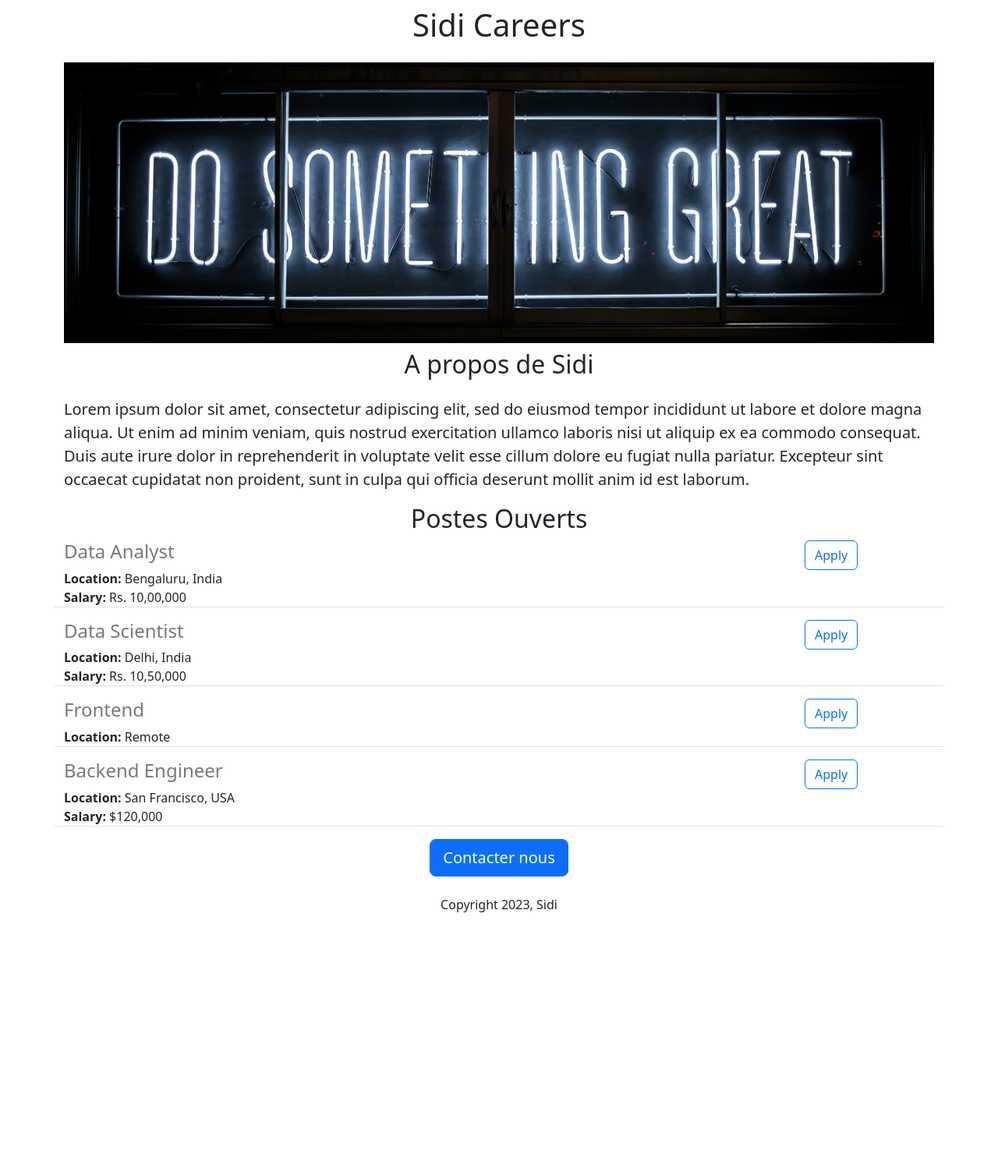
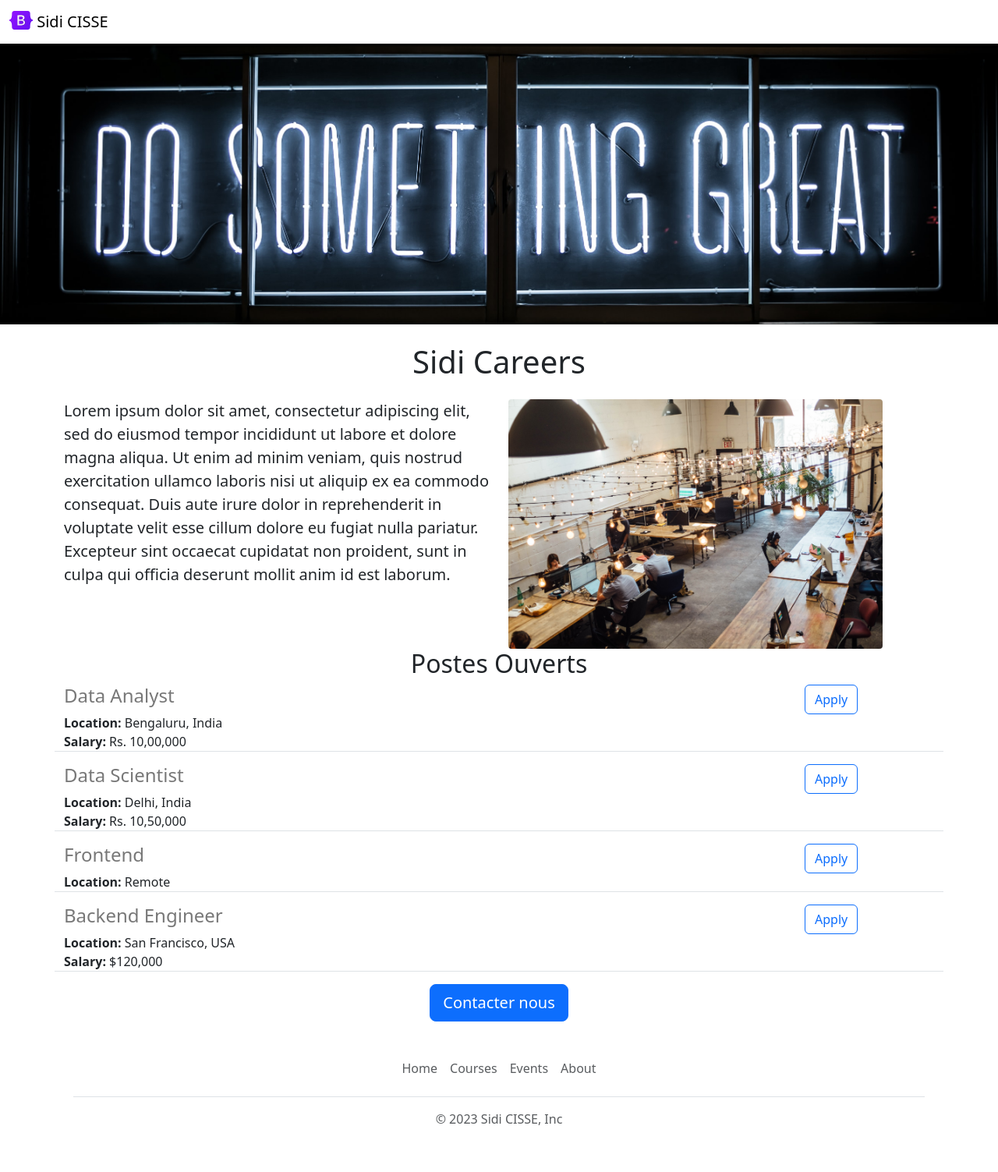
Before and after one commit to SidiML/Project-Flask-Website-v2, a Flask app: page / in a window 1280 px wide. Shown: the whole page at 78% size. Before the commit the page ends 1170 px from the top, so only its background shows below. Run offline with Flask 2, Linux system fonts and the light colour scheme.

Commit message:
État Fonctionnel

```diff
--- /dev/null
+++ b/templates/footer.html
@@ -0,0 +1,11 @@
+<div class="container">
+  <footer class="py-3 my-4">
+    <ul class="nav justify-content-center border-bottom pb-3 mb-3">
+      <li class="nav-item"><a target ="_blank" href="https://www.sidicissé.fr" class="nav-link px-2 text-muted">Home</a></li>
+      <li class="nav-item"><a target ="_blank" href="//sidicissé.fr/learn" class="nav-link px-2 text-muted">Courses</a></li>
+      <li class="nav-item"><a target ="_blank" href="sidicissé.fr/events" class="nav-link px-2 text-muted">Events</a></li>
+<li class="nav-item"><a target ="_blank" href="//sidicissé.fr/about" class="nav-link px-2 text-muted">About</a></li>
+    </ul>
+    <p class="text-center text-muted">&copy; 2023 Sidi CISSE, Inc</p>
+  </footer>
+</div>
--- a/templates/home.html
+++ b/templates/home.html
@@ -8,7 +8,8 @@
       #banner{
         height:360px;
         width:100%;
-        object-fit:cover
+        object-fit:cover;
+        margin-bottom:16px
       }
     </style>
 
@@ -16,13 +17,20 @@
 
   </head>
   <body>
+    {% include 'nav.html' %}
+    <img src="https://projet-python-flask-web.sidicisse.repl.co/static/banner.jpeg" class="img-fluid" id ="banner">
     <div class="container">
 <h1 class="text-center mt-2 mb-4">{{company_name}} Careers</h1>
-    <img src="https://projet-python-flask-web.sidicisse.repl.co/static/banner.jpeg" class="img-fluid" id ="banner">
-    <h2 class="text-center mt-2 mb-4">A propos de {{company_name}} </h2>
+      <div class="row" style="margin-bottom: 16px">
+        <div class ="col-md-6">
     <p class="lead">
           Lorem ipsum dolor sit amet, consectetur adipiscing elit, sed do eiusmod tempor incididunt ut labore et dolore magna aliqua. Ut enim ad minim veniam, quis nostrud exercitation ullamco laboris nisi ut aliquip ex ea commodo consequat. Duis aute irure dolor in reprehenderit in voluptate velit esse cillum dolore eu fugiat nulla pariatur. Excepteur sint occaecat cupidatat non proident, sunt in culpa qui officia deserunt mollit anim id est laborum.
     </p>
+      </div>
+        <div class="d-none d-md-block col-md-6">
+<img src="/static/workerhappy.jpeg" style="height:320px; border-radius:4px">
+        </div>
+
     <h2 class="text-center">Postes Ouverts</h2>
     <div >
       {% for job in jobs %}
@@ -30,9 +38,9 @@
       {% endfor %}
     </div>
       <div class="text-center">
-    <button class="btn btn-primary btn-lg">Contacter nous</button>
-        <p class="mt-4">Copyright 2023, Sidi </p>
+    <a class="btn btn-primary btn-lg" href="mailto:hello@sidicissé.fr?subject=Question%20sur%20les%20offres%20d'emploi&body=Mon%20nom%3A%20%3C%20Votre%20nom%20ici%3E%0D%0A%0D%0AMes%20questions%3A%20%3CSaisir%20tes%20questions%20ici%3E%0D%0A%0D%0A" target ="_blank" >Contacter nous</a>
       </div>
     </div>
+    {% include 'footer.html' %}
   </body>
 </html>
--- a/templates/jobitem.html
+++ b/templates/jobitem.html
@@ -13,7 +13,7 @@
   {% endif  %}
   </div>
   <div class="col-2">
-    <button type="button" class="btn btn-outline-primary">Apply</button>
+    <a href="mailto:hello@sidicissé.fr?subject=Candidature%20pour%20le%20poste%20{{job['title']}}&body=Mon%20nom%3A%3C%20Votre%20nom%20et%20pr%C3%A9nom%3E%0D%0A%0D%0ALien%20de%20mon%20CV%3A%3C%20lien%20cv%20%3E%0D%0A%0D%0AMon%20lien%20Linkedin%3A%20%3C%20linkedin%20%3E%0D%0A%0D%0A " type="button" class="btn btn-outline-primary">Apply</a>
   </div>
 
 
--- /dev/null
+++ b/templates/nav.html
@@ -0,0 +1,11 @@
+<nav class="navbar shadow-sm fixed-top bg-white">
+  <div class="container-fluid">
+    <a class="navbar-brand" href="#">
+      <img src="/static/bootstrap-logo.svg" alt="Logo" width="30" height="24" class="d-inline-block align-text-top">
+      Sidi CISSE
+    </a>
+  </div>
+</nav>
+<div style="height:56px ">
+
+</div>
```
Also changed, not shown: static/bootstrap-logo.svg (added), static/workerhappy.jpeg (added).
